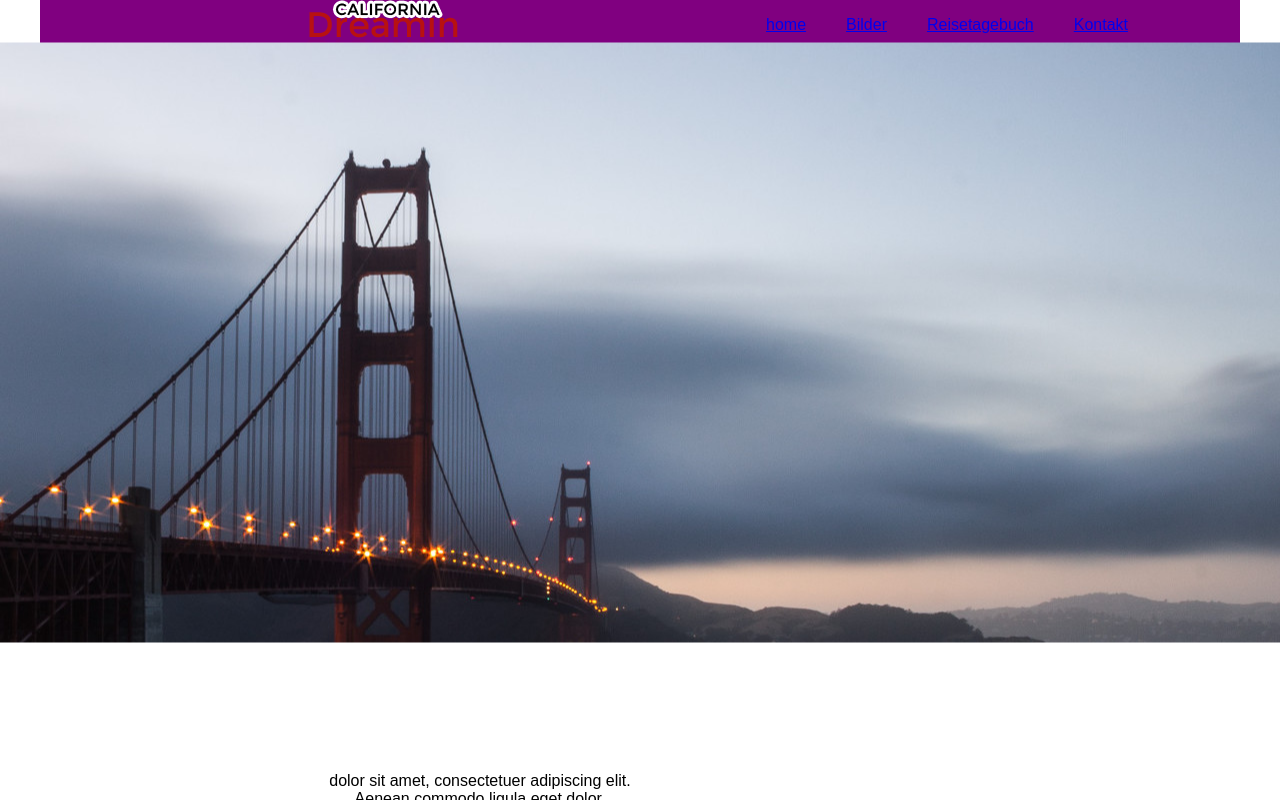
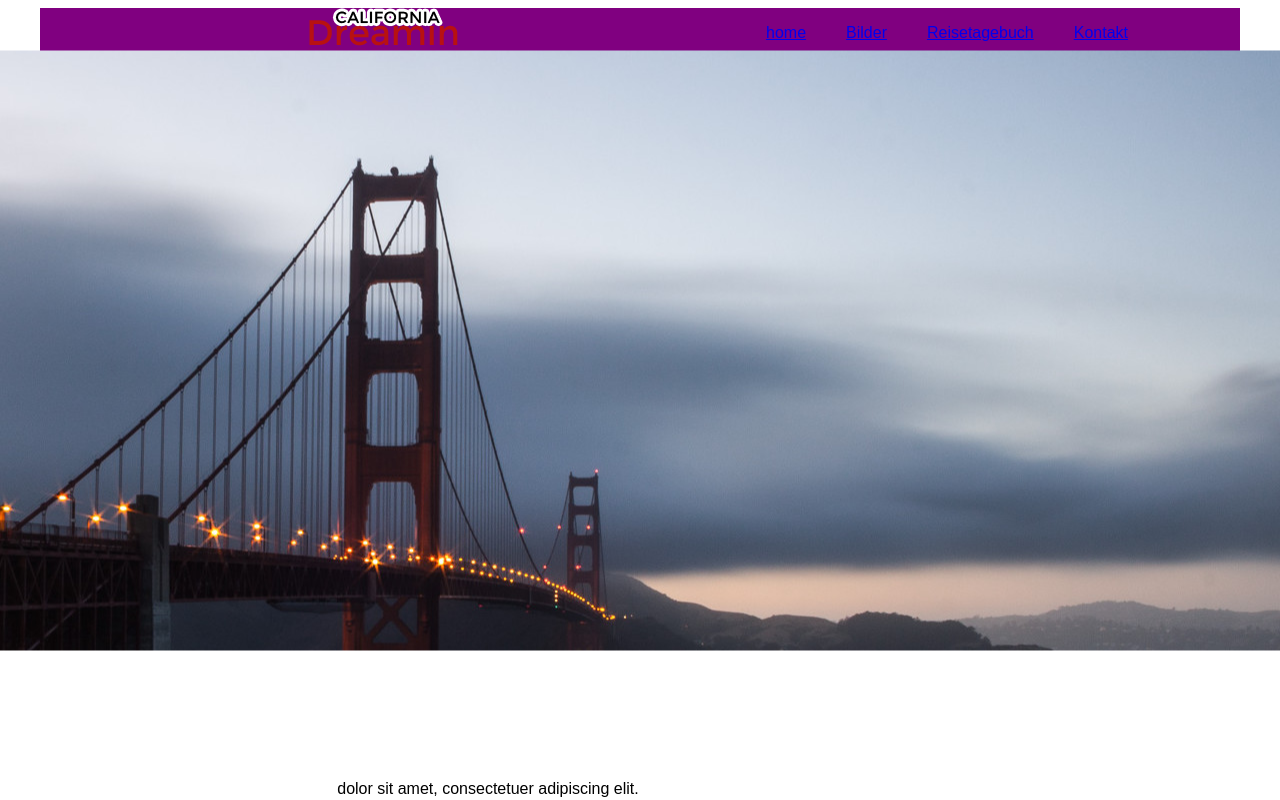
Before and after one commit to mescht155/California-Dreamin, a plain HTML site: page index.html in a window 1280 px wide. Drawn offline with Linux system fonts and the light colour scheme.

Commit message:
delete somethign

```diff
--- a/css/master.css
+++ b/css/master.css
@@ -18,10 +18,6 @@ html * {
 
 body {
   font-family: var(--base-font);
-  font-size: 100%;
-  width: 100%;
-  height: 100%;
-  margin: 0;
 }
 
 header#main-header {
```
